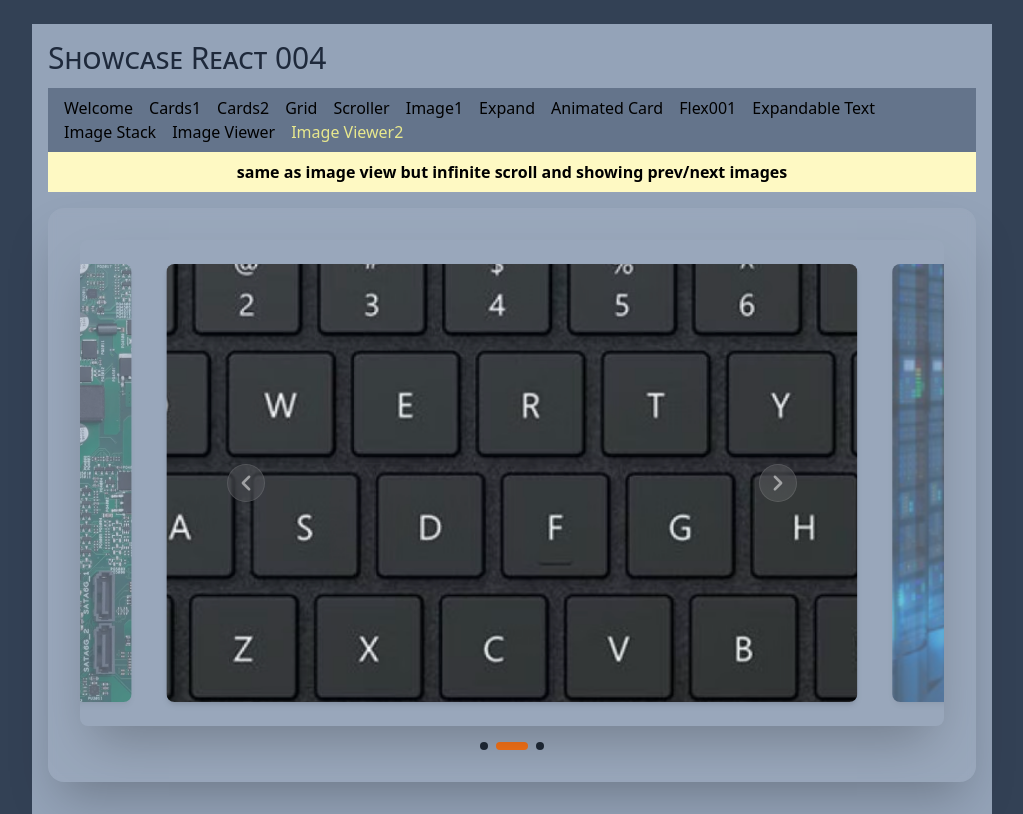
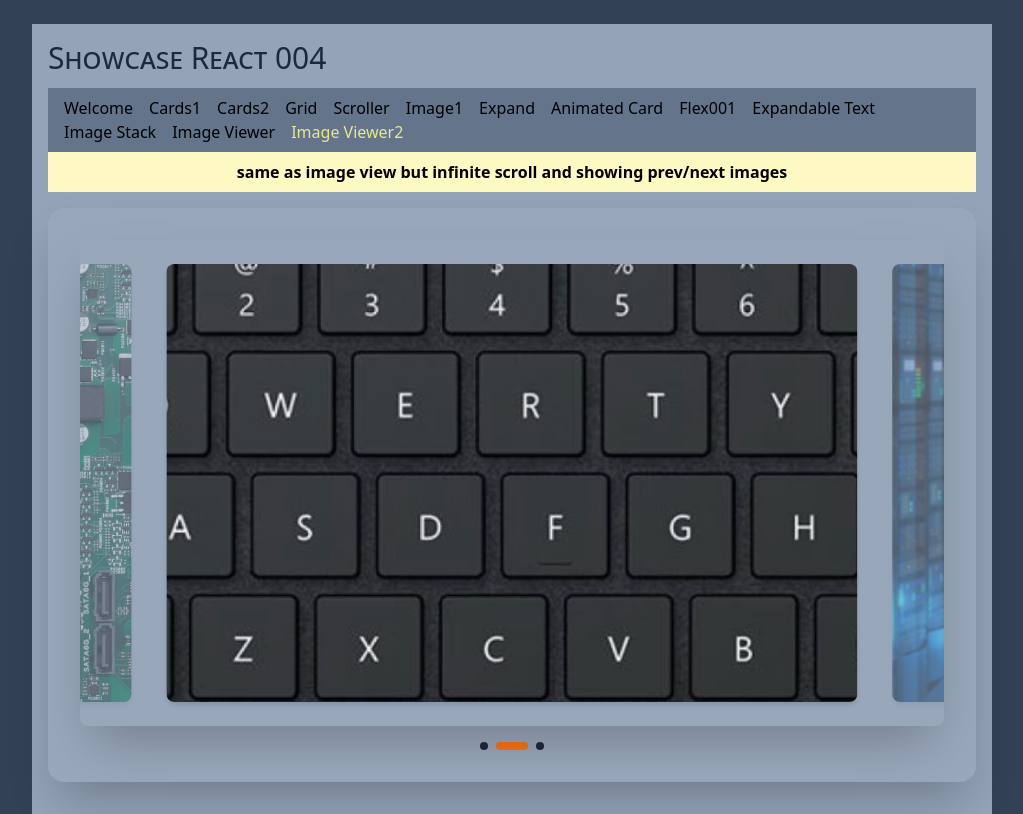
Before and after one commit to epx-edta/showcase-react-004, a React (Vite) app: page /image-viewer2 in a window 1280 px wide. Shown: the whole page, without its empty margins (128-1151 px from the left). Built offline with nearby package versions, Linux system fonts and the light colour scheme.

Commit message:
buttons only on hover

```diff
--- a/src/components/ImageViewer2.tsx
+++ b/src/components/ImageViewer2.tsx
@@ -101,7 +101,7 @@ export const ImageViewer2 = ({ pathAndFileNames }: ImageViewer2Props) => {
                 {/* Left Arrow */}
                 <button
                     onClick={handlePrevious}
-                    className="absolute left-[17%] top-1/2 -translate-y-1/2 z-20 bg-white/10 hover:bg-white/20 text-white/50 hover:text-white p-2 rounded-full transition-all duration-300 hover:scale-110 active:scale-95 backdrop-blur-md border border-white/10"
+                    className={`absolute left-[17%] top-1/2 -translate-y-1/2 z-20 bg-white/10 hover:bg-white/20 text-white/50 hover:text-white p-2 rounded-full transition-all duration-300 hover:scale-110 active:scale-95 backdrop-blur-md border border-white/10 ${isHovered ? 'opacity-100' : 'opacity-0 pointer-events-none'}`}
                     aria-label="Previous image"
                 >
                     <svg
@@ -119,7 +119,7 @@ export const ImageViewer2 = ({ pathAndFileNames }: ImageViewer2Props) => {
                 {/* Right Arrow */}
                 <button
                     onClick={handleNext}
-                    className="absolute right-[17%] top-1/2 -translate-y-1/2 z-20 bg-white/10 hover:bg-white/20 text-white/50 hover:text-white p-2 rounded-full transition-all duration-300 hover:scale-110 active:scale-95 backdrop-blur-md border border-white/10"
+                    className={`absolute right-[17%] top-1/2 -translate-y-1/2 z-20 bg-white/10 hover:bg-white/20 text-white/50 hover:text-white p-2 rounded-full transition-all duration-300 hover:scale-110 active:scale-95 backdrop-blur-md border border-white/10 ${isHovered ? 'opacity-100' : 'opacity-0 pointer-events-none'}`}
                     aria-label="Next image"
                 >
                     <svg
```
